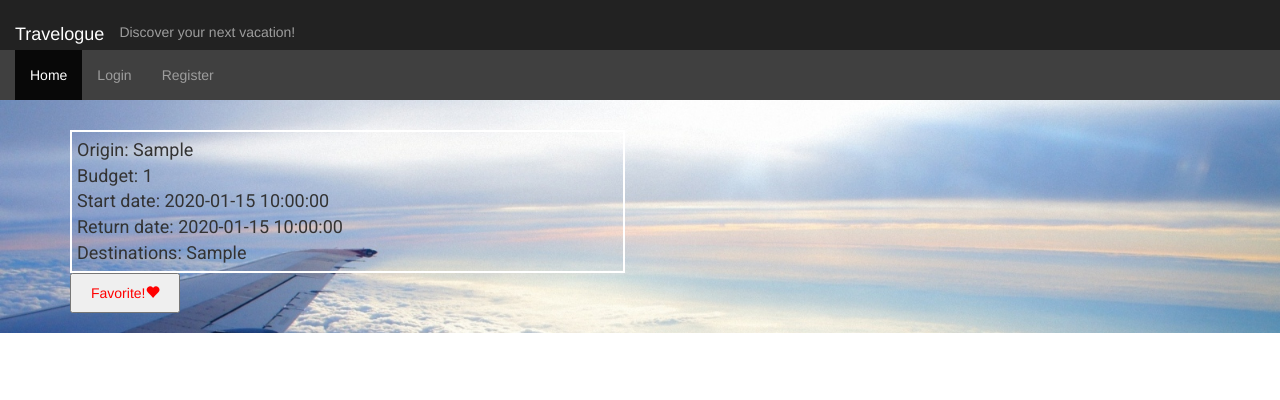
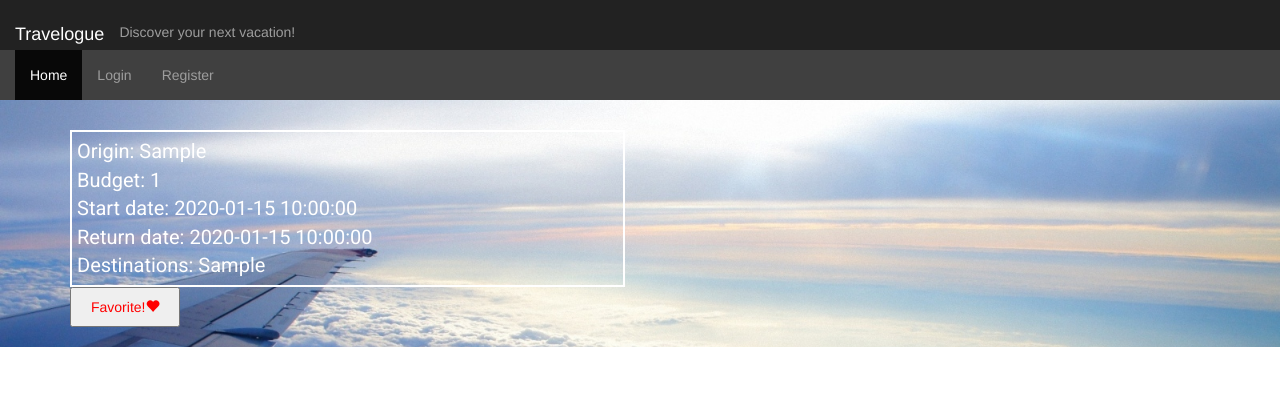
Before and after one commit to akankshanayak2111/Project_Travelogue, a Flask app: template templates/trips.html in a window 1280 px wide. Shown: the top 400 px of the page. Run offline with Flask 2, Linux system fonts and the light colour scheme; the template is opened without the code that fills it: values that come from a table or form of the project are taken from there, others are empty; tables that the repository leaves empty hold one stand-in row (values such as "Sample post"); some libraries are stand-ins or nearby versions.

```diff
--- a/helper_functions.py
+++ b/helper_functions.py
@@ -18,7 +18,7 @@ def make_request(origin, budget, date_start, date_return, passenger):
     """Sends request to the API based on user's search criteria."""
 
     # access_key = os.environ["FLIGHTS_KEY2"]
-    access_key = os.environ["FLIGHTS_KEY7"]
+    access_key = os.environ["FLIGHTS_KEY"]
 
     destinations = ["LAS","LAX","ORD","JFK","MIA","BOS"]
 
--- a/templates/trips.html
+++ b/templates/trips.html
@@ -28,7 +28,8 @@
     }
     .trip-search{
       font-family: 'Roboto', sans-serif;
-      font-size: 18px;
+      font-size: 20px;
+      color: white;
     }
 
     </style>
```
